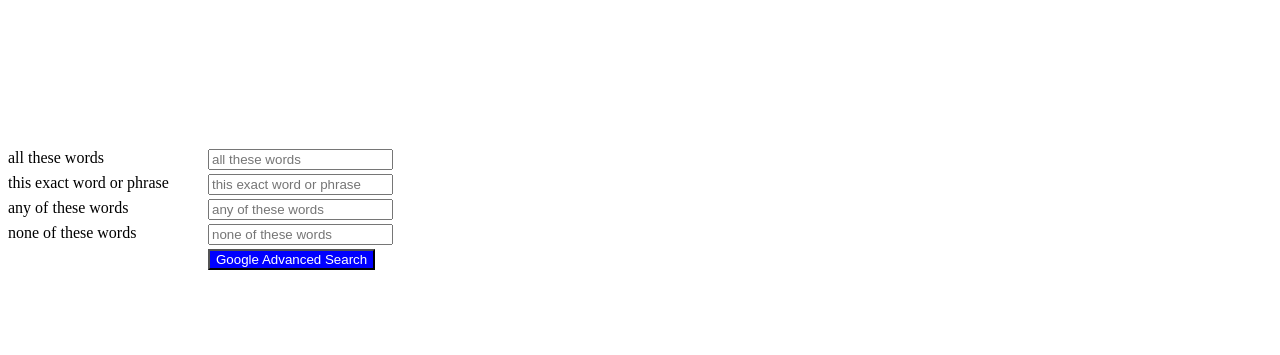
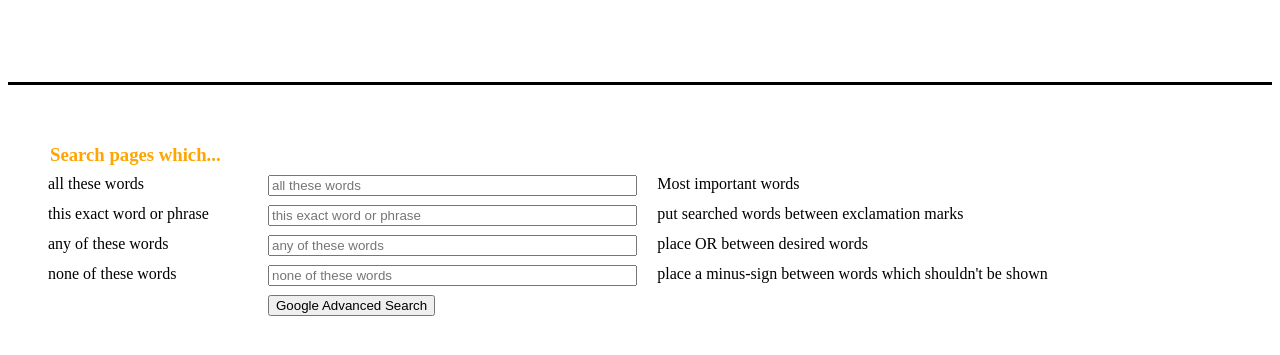
Before and after one commit to PFlege-cmd/WebDesignPlay, a plain HTML site: page google_advanced.html in a window 1280 px wide. Shown: the part 51-406 px from the top of the page. Drawn offline with Linux system fonts and the light colour scheme.

Commit message:
Google Advanced and Google Image changed!

```diff
--- a/google_advanced.html
+++ b/google_advanced.html
@@ -1,7 +1,7 @@
-<!DOCTYPE html>
 <html lang="en">
     <head>
         <title>Google Advanced Search</title>
+        <meta name="viewport" content="width=device-width, initial-scale=1.0">
         <style>
 			#glogo{
 				position:relative;
@@ -9,41 +9,24 @@
 				left: 15px;
 				width:75px;
 			}
-			.btext{
-				position:absolute;
-				left:0px;
-				text-align:left;
+            .grid {
+				position: relative;
+				top: 50px;
+                display: grid;
+				margin: 40px;
+                grid-column-gap: 20px;
+                grid-row-gap: 10px;
+                grid-template-columns: 200px  auto auto;
             }
-			.field{
-			    position:absolute;
-				left:200px;
-				top:0px;
+
+            .grid-item {
+                background-color: white;
+				height: 20;
+                padding: 0px;
+                text-align: left;
             }
-			.heights0{
-				top:0px;
-			}
-			.heights1{
-				top:25px;
-			}
-			.heights2{
-				top:50px;
-			}
-			.heights3{
-				top:75px;
-			}
-			#sbut{
-				background-color:blue;
-				color:white;
-				position: absolute;
-				left:200px;
-				top: 100px;
-			}
-			form{
-				white-space:nowrap;
-				position:absolute;
-				top:200px;
-				text-align:center;
-
+			.grid-item > input {
+				width:100%;
 			}
 			#gimg {
 				color:purple;
@@ -51,7 +34,7 @@
 				top:0px;
 				right:170px;
 				text-align:right;
-				z-index:0;
+
 			}
 			#gs {
 				color:purple;
@@ -59,36 +42,53 @@
 				top:0px;
 				right:0px;
 				text-align:right;
-				z-index:0;
-			}
-			.btext{
 
 			}
+
+			@media(max-width: 1000px){
+				.description{
+					color: white;
+				}
+			}
+
+
         </style>
     </head>
-
     <body>
+	<div style="border-bottom-style:solid; height:125px;">
 		<img id ="glogo" src = "googlelogo.png" alt="googleimage">
 		<a id= "gimg" href="google_image.html">Google Image Search</a>
 		<a id= "gs" href="index.html">Google Search</a>
-		<form action="http://google.com/search" method="get">
-			<div class="btext heights0" id ="btext0">
-					all these words
-					<input id="tbox" class="field" type="text" placeholder="all these words" name="as_q">
 	</div>
-			<div class="btext heights1" id ="btext1">
-					this exact word or phrase
-					<input id="tbox1" class="field" type="text" placeholder="this exact word or phrase" name="as_epq">
+
+		<div>
+		<h3 style="color:orange; position:absolute; left: 50px;">Search pages which...</h3>
+			<form class="grid" action="http://google.com/search" method="get">
+			<div class="grid-item">all these words</div>
+			<div class="grid-item"><input class="field" type="text" placeholder="all these words" name="as_q"></div>
+			<div class="grid-item description">Most important words</div>
+
+			<div class="grid-item">this exact word or phrase</div>
+			<div class="grid-item"><input class="field" type="text" placeholder="this exact word or phrase" name="as_epq"></div>
+			<div class="grid-item description">put searched words between exclamation marks</div>
+
+			<div class="grid-item">any of these words</div>
+			<div class="grid-item"><input class="field" type="text" placeholder="any of these words" name="as_oq"></div>
+			<div class="grid-item description">place OR between desired words</div>
+
+			<div class="grid-item">none of these words</div>
+			<div class="grid-item"><input class="field" type="text" placeholder="none of these words" name="as_eq"></div>
+			<div class="grid-item description">place a minus-sign between words which shouldn't be shown</div>
+
+			<div class="grid-item"></div>
+			<div class="grid-item" id="sbut">
+				<div id="test">
+				<input type="submit" value="Google Advanced Search">
 				</div>
-			<div class="btext heights2" id ="btext2">
-					any of these words
-					<input id="tbox2" class="field" type="text" placeholder="any of these words" name="as_oq">
 			</div>
-			<div class="btext heights3" id ="btext3">
-					none of these words
-					<input id="tbox3" class="field" type="text" placeholder="none of these words" name="as_eq">
+		</form>
 	</div>
-			<input id="sbut" class="field" type="submit" value="Google Advanced Search">
-		</form>
+
+
     </body>
 </html>
```
Also changed, not shown: google_image.html (+46 -12 lines), index.html (+1 -0 lines). Lines whose indentation alone changed are shown as unchanged.
